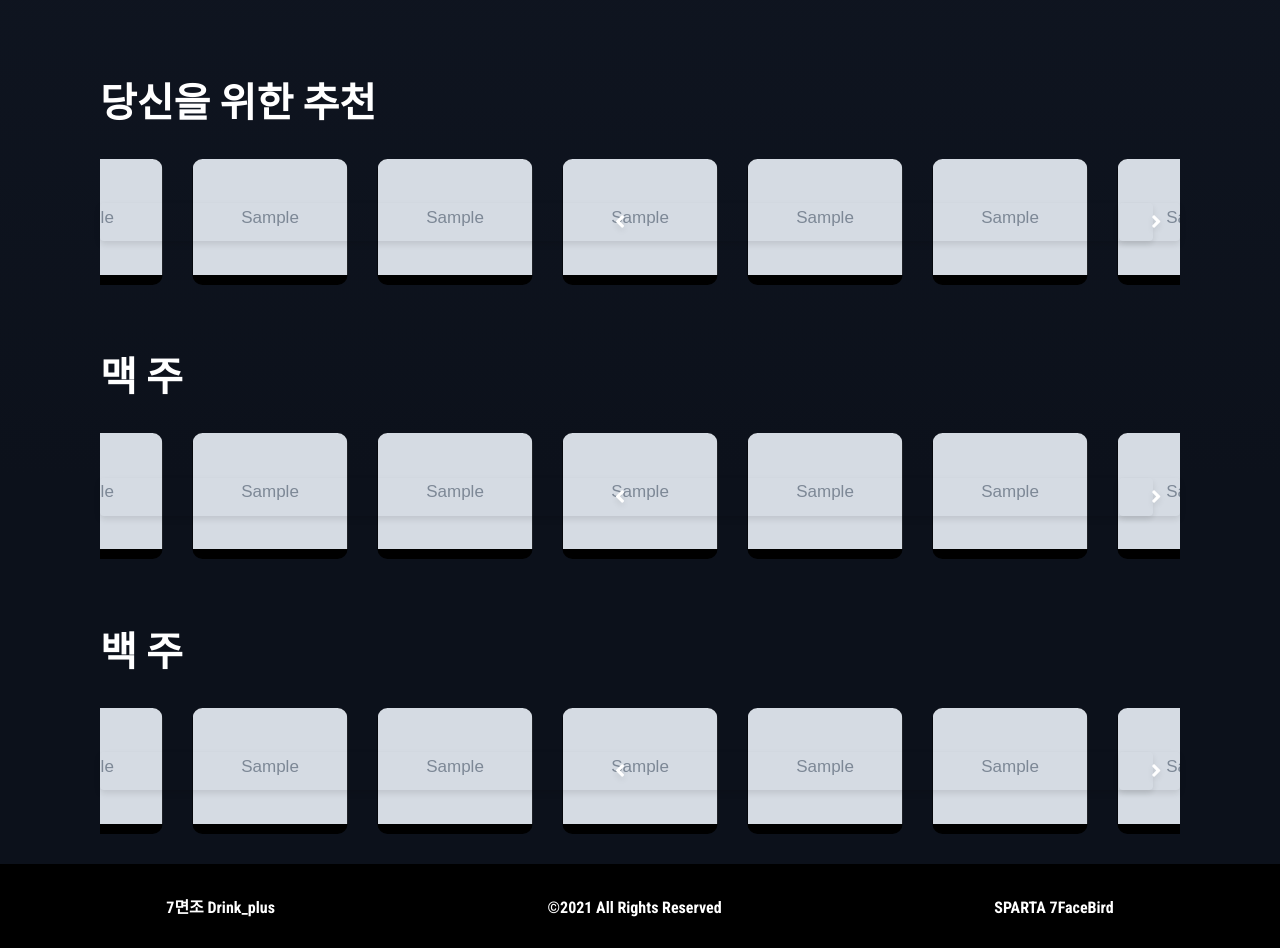
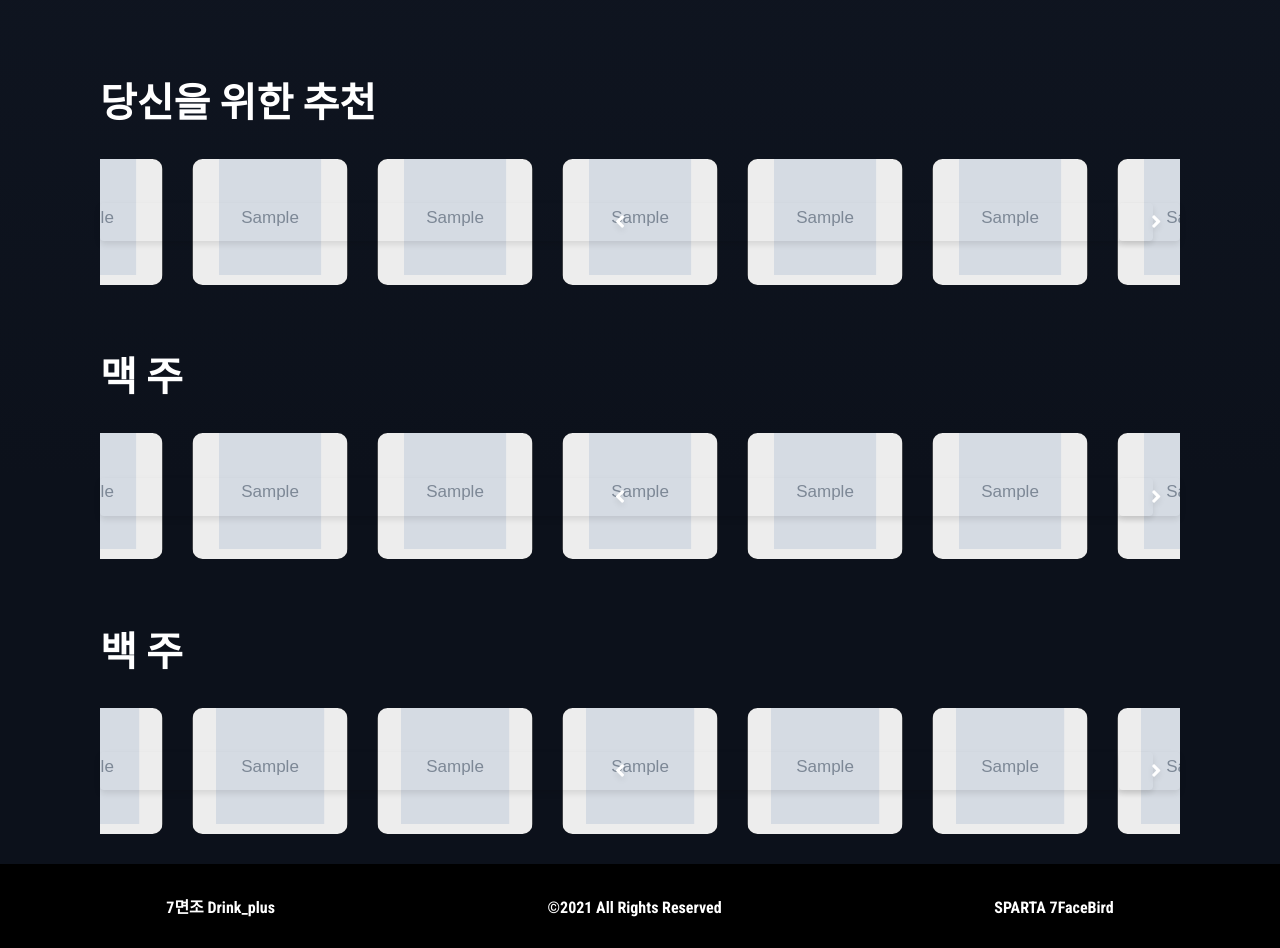
Before and after one commit to nmdkims/Drink_plus, a Django app: template templates/home.html in a window 1280 px wide. Shown: the part 1125-2073 px from the top of the page. Run offline with Django 4.2, Linux system fonts and the light colour scheme; the template is opened without the code that fills it: most values are stand-ins (such as "Sample title", 1, 10 or a date in 2020); grey boxes marked "Sample" are stand-in pictures; some web fonts are replaced.

Commit message:
주류 이미지출력방식 변경, 배경컬러 통일#29

```diff
--- a/templates/base.html
+++ b/templates/base.html
@@ -914,11 +914,17 @@
             overflow: hidden;
         }
 
+        #home .recomandations .glide-c .glide__track .glide__slides .glide__slide .card .image-holder
+        {
+            background-color: rgb(237, 237, 237);
+        }
+
         #home .recomandations .glide-c .glide__track .glide__slides .glide__slide .card .image-holder img {
             width: 100%;
             height: 100%;
-            object-fit: cover;
+            object-fit: fill;
             object-position: center;
+            clip-path: inset(0 17%);
         }
 
         #home .recomandations .glide-c .glide__track .glide__slides .glide__slide .card .title-card {
--- a/templates/home.html
+++ b/templates/home.html
@@ -144,8 +144,8 @@
                         {% for drink in category_chinaliquor %}
                             <li class="glide__slide">
                                 <a href="{{ drink.price }}" class="card" target="_blank">
-                                    <div class="image-holder">
-                                        <img src="{{ drink.img }}" alt="">
+                                    <div class="image-holder" >
+                                        <img src="{{ drink.img }}" alt="" style="clip-path: inset(0 15%)">
                                     </div>
                                     <div class="title-card">
                                         <h2>{{ drink.title }}</h2>
```
Also changed, not shown: test/views.py (+3 -3 lines).
